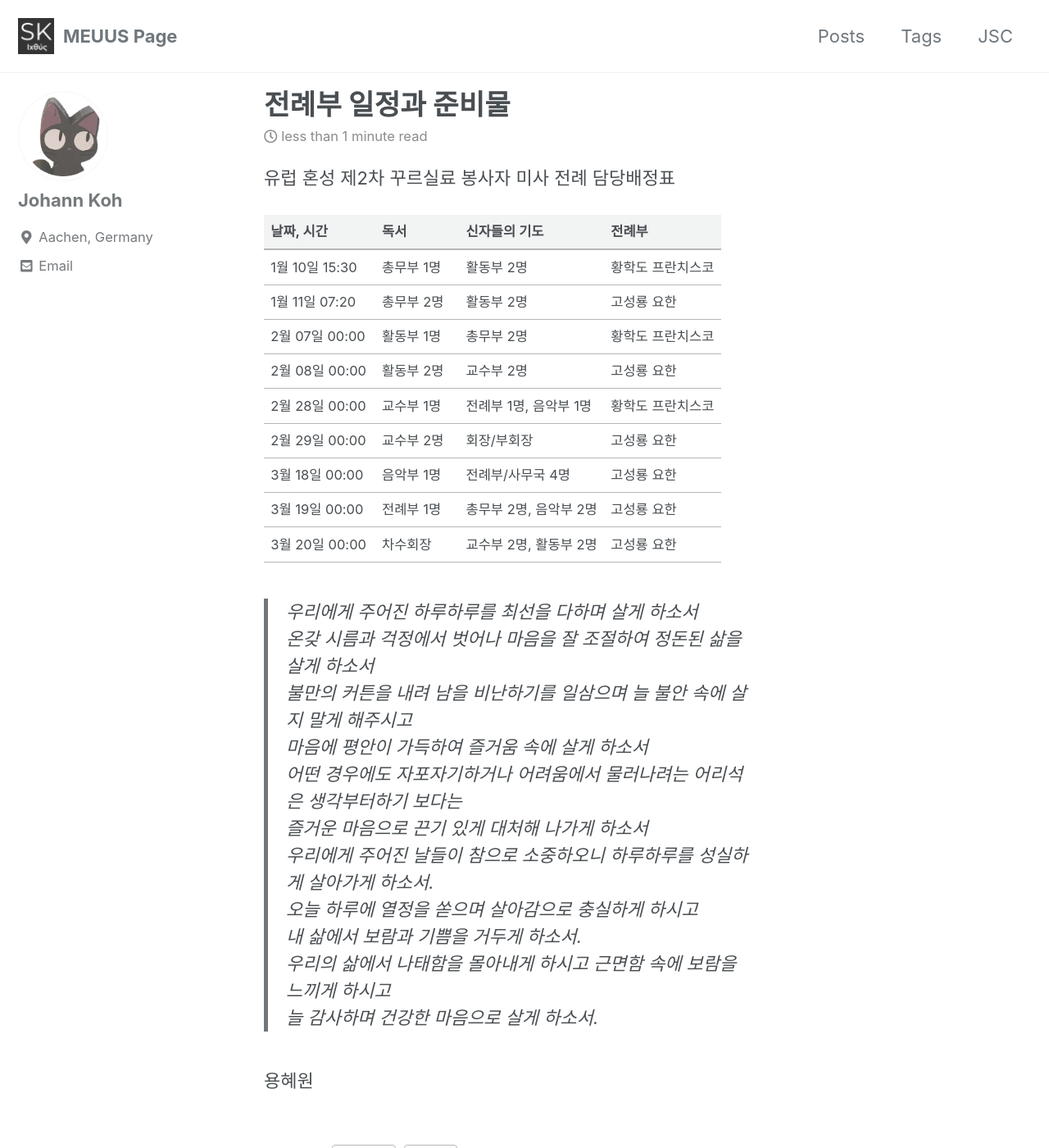
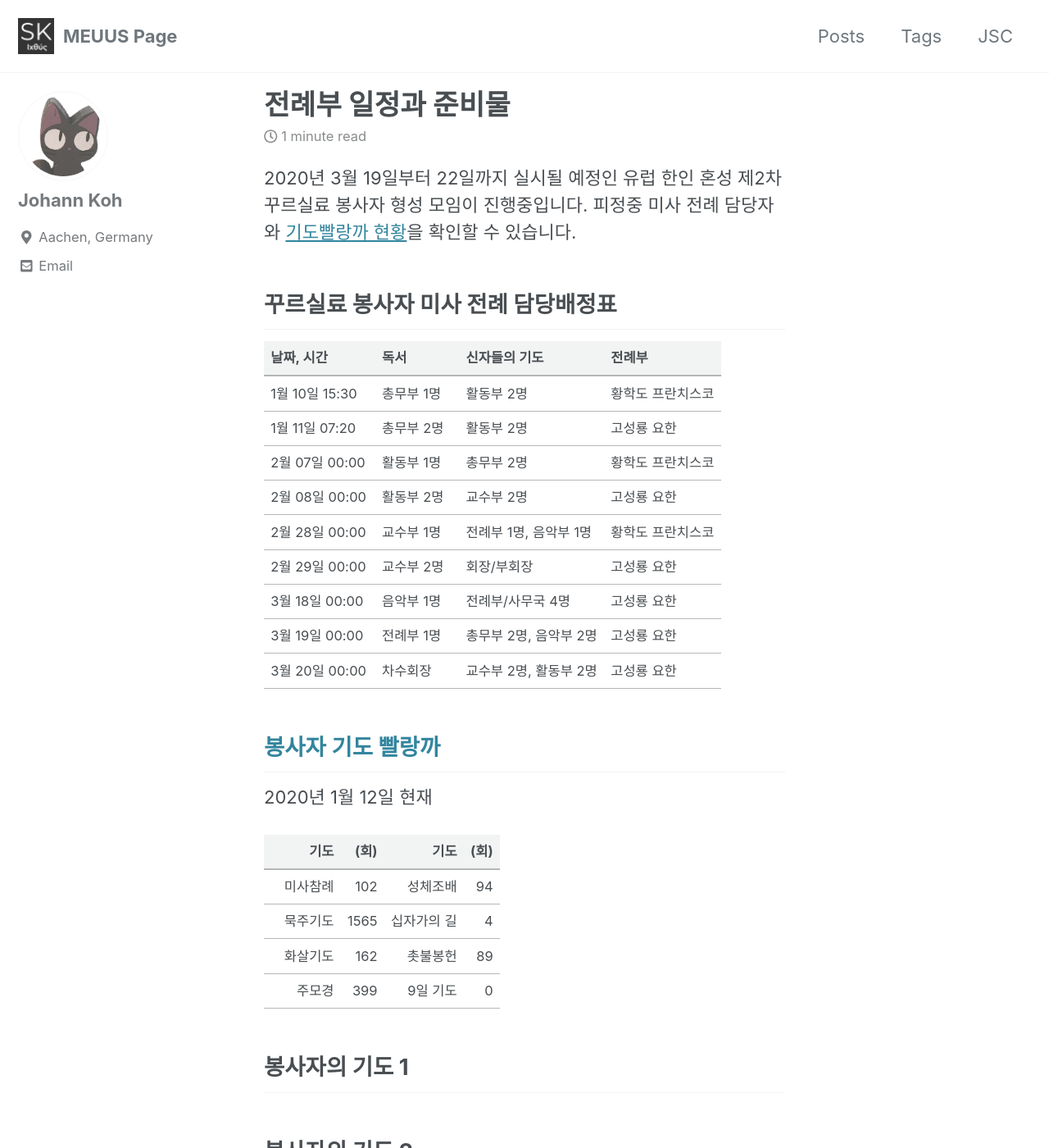
Before and after one commit to meuus/meuus.github.io, a Jekyll site: the page built from _posts/2020-01-09-liturgieplan.md, in a window 1280 px wide and 1400 px high. Shown: the whole window at 82% size. Built offline with Jekyll 4.4.1, drawn with Linux system fonts in a browser that asks for light colours; cached includes are drawn as plain includes.

Commit message:
add palaka

```diff
--- a/_posts/2020-01-09-liturgieplan.md
+++ b/_posts/2020-01-09-liturgieplan.md
@@ -5,7 +5,10 @@ tags:
   - cursillo
 ---
 
-유럽 혼성 제2차 꾸르실료 봉사자 미사 전례 담당배정표
+2020년 3월 19일부터 22일까지 실시될 예정인 유럽 한인 혼성 제2차 꾸르실료 봉사자 형성 모임이 진행중입니다.
+피정중 미사 전례 담당자와 [기도빨랑까 현황](#palanka)을 확인할 수 있습니다.
+
+## 꾸르실료 봉사자 미사 전례 담당배정표
 
 |날짜, 시간|독서|신자들의 기도&nbsp;| 전례부|
 |:----------|:----------|:----------|:----------|
@@ -18,6 +21,23 @@ tags:
 | 3월 18일 00:00 | 음악부 1명 |  전례부/사무국 4명  |고성룡 요한|
 | 3월 19일 00:00 | 전례부 1명 |  총무부 2명, 음악부 2명 |고성룡 요한|
 | 3월 20일 00:00 | 차수회장   |  교수부 2명, 활동부 2명 |고성룡 요한|
+
+## <a name="palanka">봉사자 기도 빨랑까</a>
+
+2020년 1월 12일 현재
+
+|&nbsp;&nbsp;&nbsp;&nbsp;&nbsp;&nbsp;&nbsp;&nbsp;&nbsp;&nbsp;&nbsp;&nbsp;기도| (회)|&nbsp;&nbsp;&nbsp;&nbsp;&nbsp;&nbsp;&nbsp;&nbsp;&nbsp;&nbsp;&nbsp;&nbsp;기도| (회)|
+|----------:|----------:|----------:|----------:|
+|미사참례|  102|성체조배|    94|
+|묵주기도| 1565|십자가의 길|  4|
+|화살기도|  162|촛불봉헌  | 89|
+|주모경|    399|9일 기도  |  0|
+
+## 봉사자의 기도 1
+
+## 봉사자의 기도 2
+
+## 우리에게
 
 > 우리에게 주어진 하루하루를 최선을 다하며 살게 하소서
 > 온갖 시름과 걱정에서 벗어나 마음을 잘 조절하여 정돈된 삶을 살게 하소서
```
